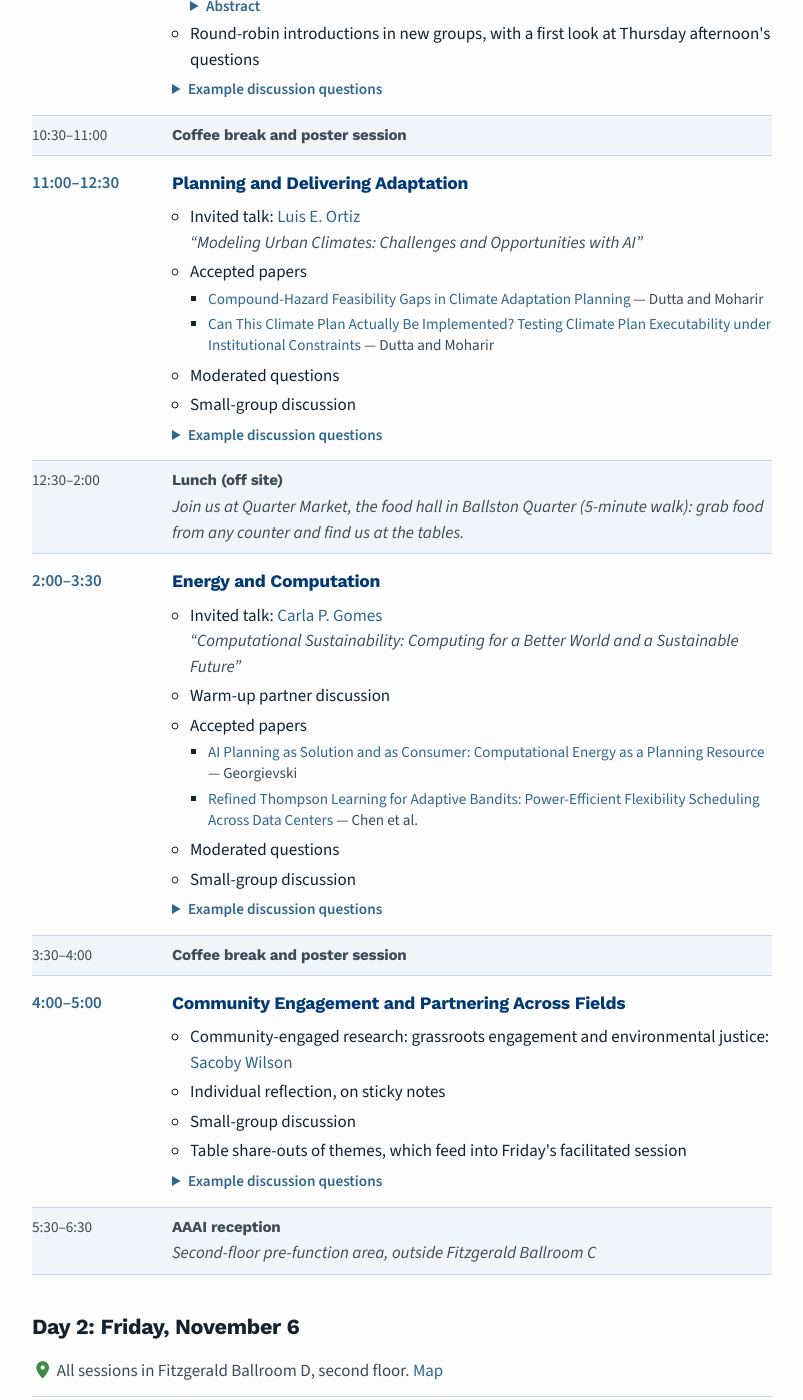
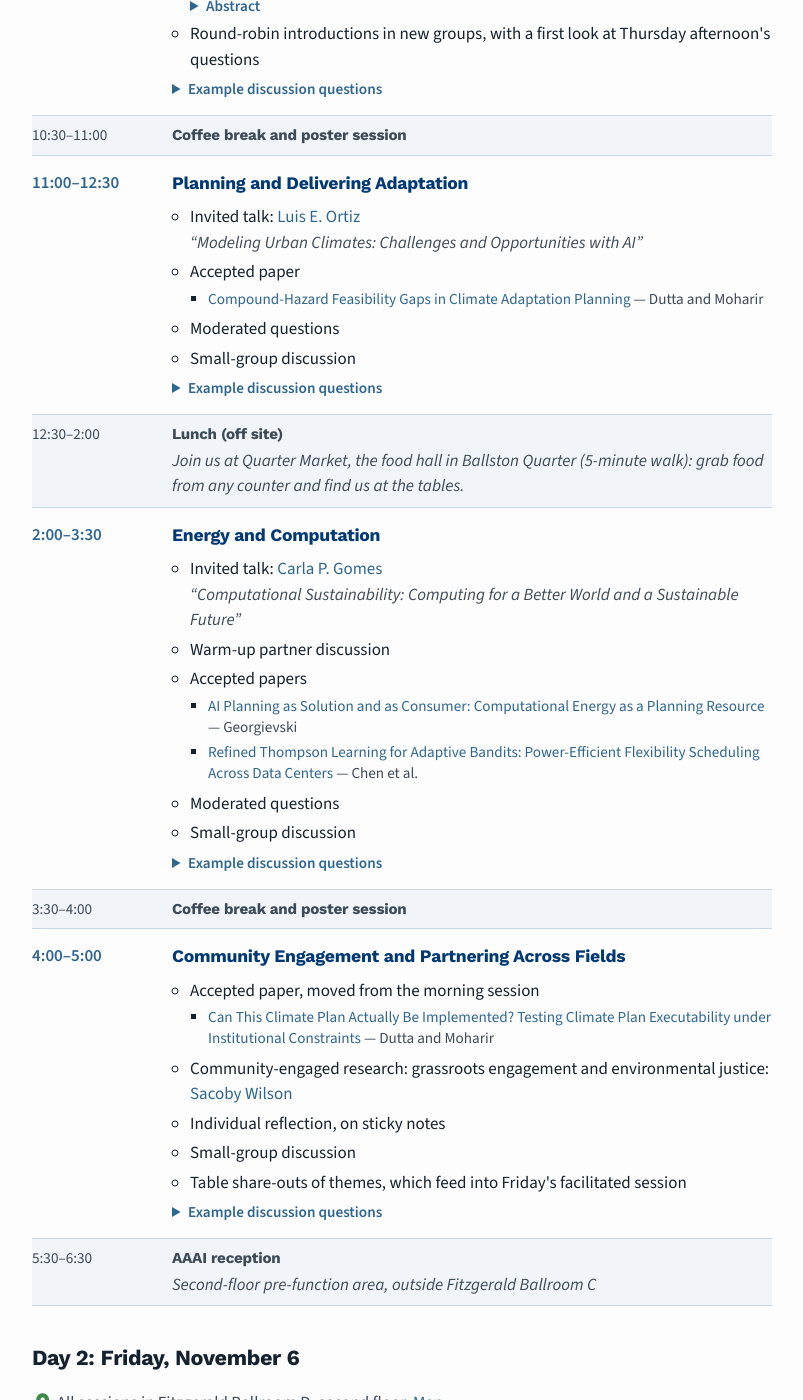
Before and after one commit to plan4planet/plan4planet.github.io, a Jekyll site: the page built from pages/schedule.md, in a window 1280 px wide and 1400 px high, scrolled down 715 px. Shown: the whole window, without its empty margins (238-1041 px from the left). Built offline with Jekyll 4.4.1, drawn with Linux system fonts in a browser that asks for light colours; nearby versions of some CDN libraries; some of the changed lines change nothing that is shown.

Commit message:
content: Dutta and Moharir's executability paper moves to the start of Thursday 4:00

```diff
--- a/_data/schedule.yml
+++ b/_data/schedule.yml
@@ -37,12 +37,10 @@
         - label: Invited talk
           speaker: Luis E. Ortiz
           talk: "Modeling Urban Climates: Challenges and Opportunities with AI"
-        - label: Accepted papers
+        - label: Accepted paper
           papers:
             - authors: Dutta and Moharir
               title: Compound-Hazard Feasibility Gaps in Climate Adaptation Planning
-            - authors: Dutta and Moharir
-              title: "Can This Climate Plan Actually Be Implemented? Testing Climate Plan Executability under Institutional Constraints"
         - label: Moderated questions
         - label: Small-group discussion
       prompts:
@@ -75,6 +73,10 @@
     - time: 4:00–5:00
       title: "Community Engagement and Partnering Across Fields"
       items:
+        - label: Accepted paper, moved from the morning session
+          papers:
+            - authors: Dutta and Moharir
+              title: "Can This Climate Plan Actually Be Implemented? Testing Climate Plan Executability under Institutional Constraints"
         - label: "Community-engaged research: grassroots engagement and environmental justice"
           speaker: Sacoby Wilson
         - label: Individual reflection, on sticky notes
```
